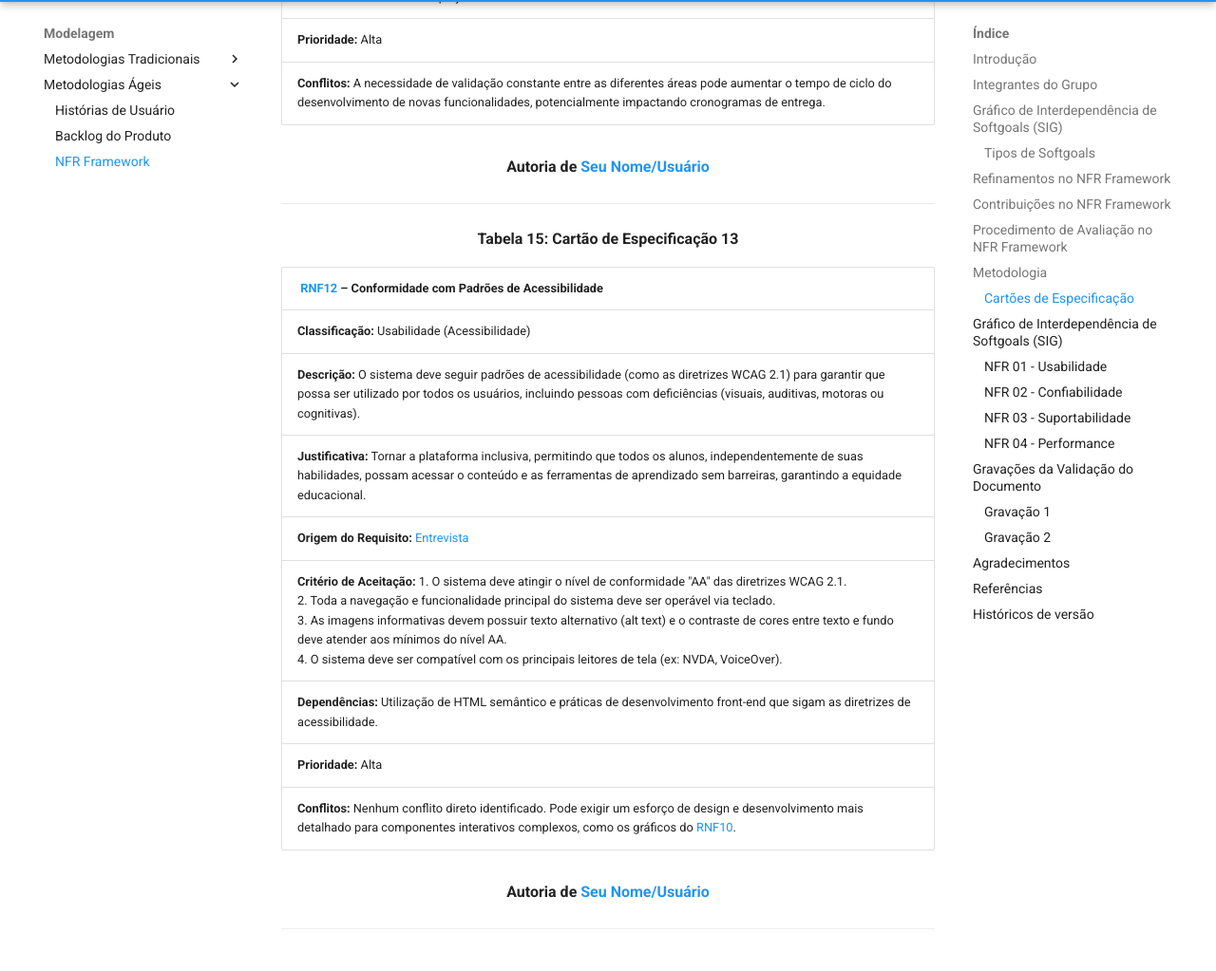
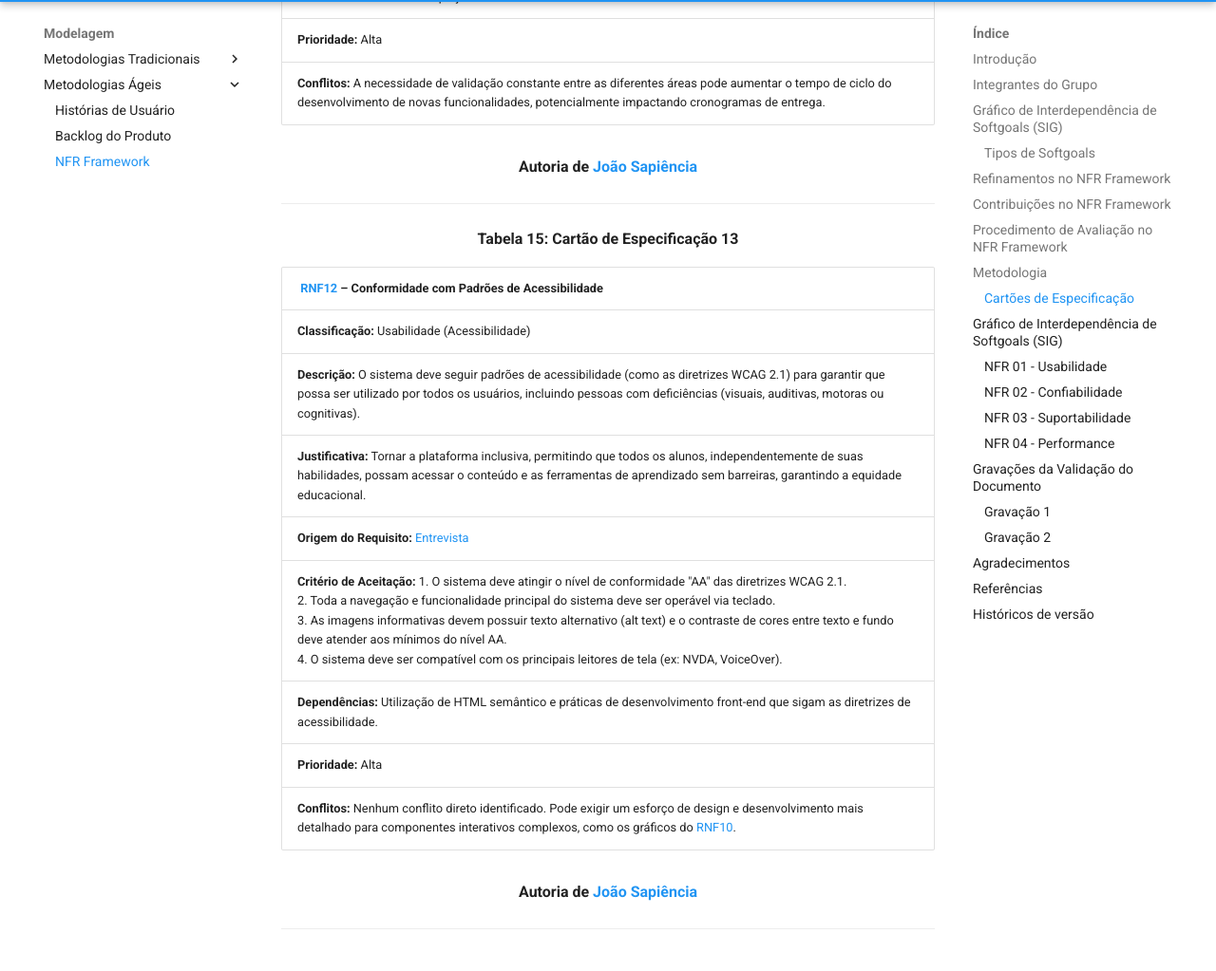
Before and after one commit to Requisitos-de-Software/2025.2-Grupo03, an MkDocs documentation site: the page built from docs/Modelagem/nfr_framework.md, in a window 1280 px wide and 1400 px high, scrolled down 13871 px. Shown: the part 94-1117 px from the top of the window at 95% size. Built offline with MkDocs 1.6.1 and Material for MkDocs 9.7.7, drawn with Linux system fonts in a browser that asks for light colours; comment, search, counter and statistics services are not loaded.

Commit message:
Update nfr_framework.md

```diff
--- a/docs/Modelagem/nfr_framework.md
+++ b/docs/Modelagem/nfr_framework.md
@@ -335,7 +335,7 @@
 **Prioridade:** Alta |
 **Conflitos:** A necessidade de validação constante entre as diferentes áreas pode aumentar o tempo de ciclo do desenvolvimento de novas funcionalidades, potencialmente impactando cronogramas de entrega. |
 
-<div align="center"><strong>Autoria de <a href="https://github.com/usuario">Seu Nome/Usuário</a></strong></div>
+<div align="center"><strong>Autoria de <a href="https://github.com/JoaoSapiencia">João Sapiência</a></strong></div>
 
 ---
 
@@ -352,7 +352,7 @@
 **Prioridade:** Alta |
 **Conflitos:** Nenhum conflito direto identificado. Pode exigir um esforço de design e desenvolvimento mais detalhado para componentes interativos complexos, como os gráficos do [RNF10](https://requisitos-de-software.github.io/2025.2-Grupo03/Elicitacao/requisitos_elicitados/#requisitos-nao-funcionais). |
 
-<div align="center"><strong>Autoria de <a href="https://github.com/usuario">Seu Nome/Usuário</a></strong></div>
+<div align="center"><strong>Autoria de <a href="https://github.com/JoaoSapiencia">João Sapiência</a></strong></div>
 
 ---
 
```
